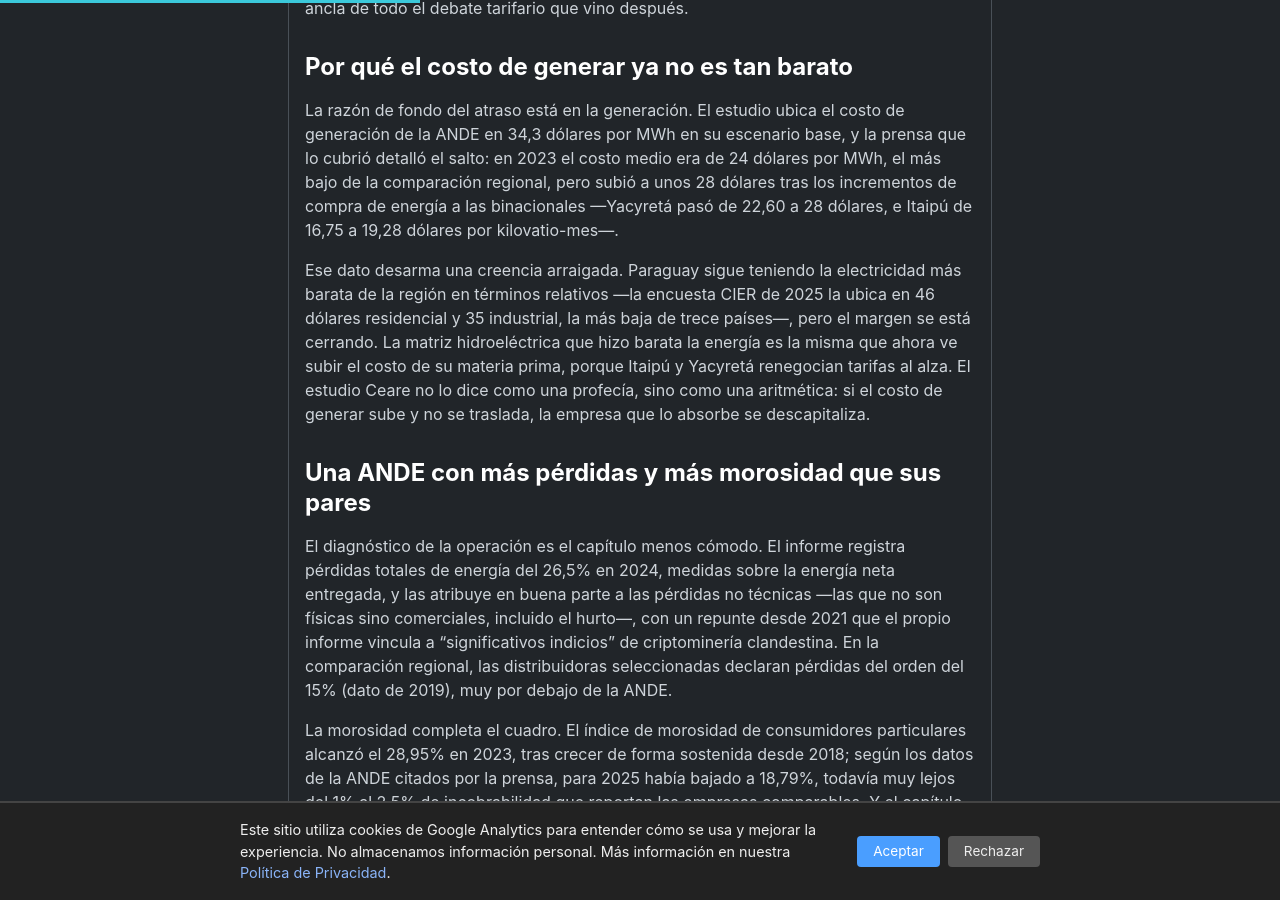
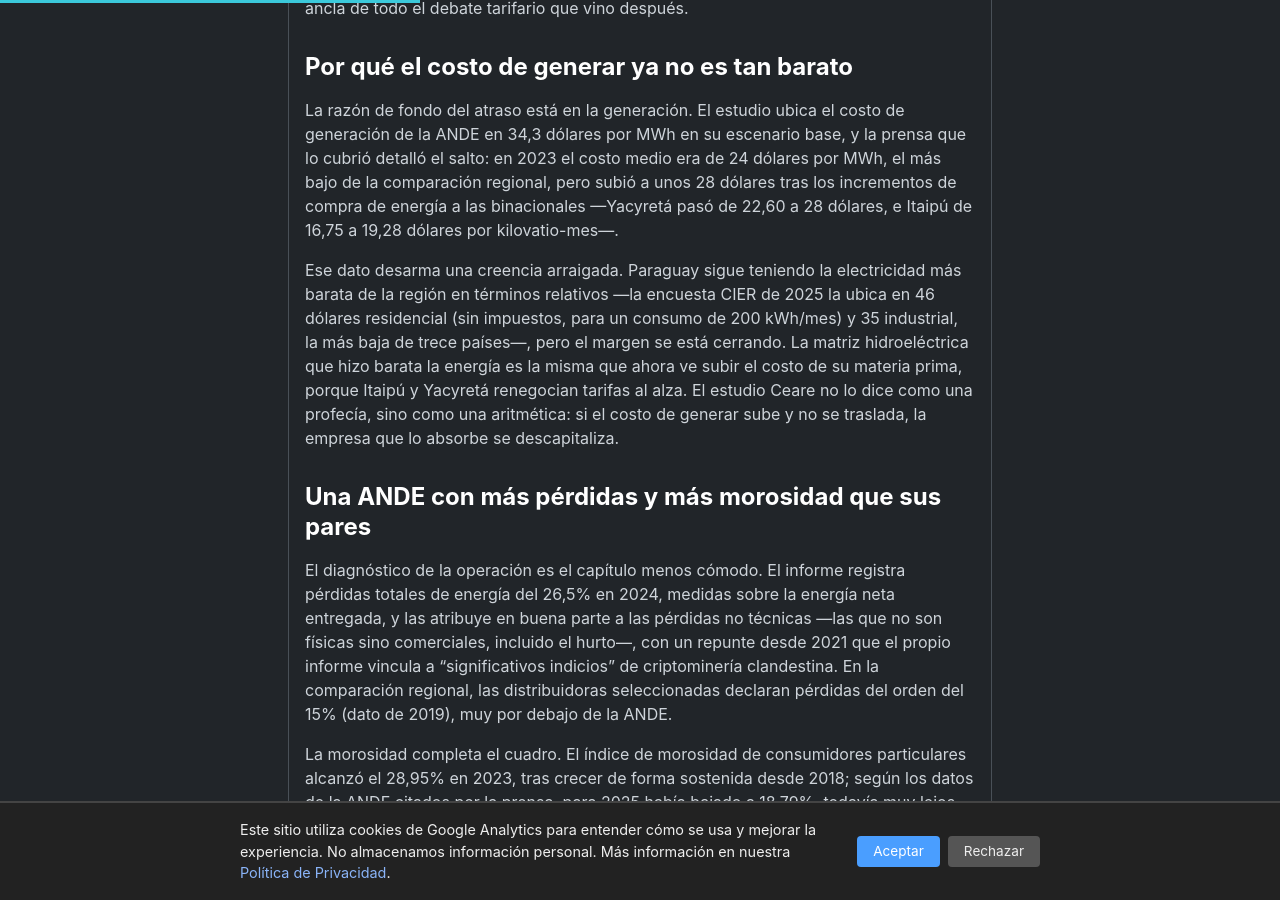
Before and after one commit to miravosqueinteresante/muchotexto.net, a Jekyll site: the page built from _posts/2026-08-20-estudio-ceare-tarifa-paraguay.md, in a window 1280 px wide and 900 px high, scrolled down 1438 px. Built offline with Jekyll 4.4.1, drawn with Linux system fonts in a browser that asks for light colours.

Commit message:
Minor fixes: gitignore .opencode/skills, AGENTS.md score, Ceare CIER aclaración

```diff
--- a/_posts/2026-08-20-estudio-ceare-tarifa-paraguay.md
+++ b/_posts/2026-08-20-estudio-ceare-tarifa-paraguay.md
@@ -27,7 +27,7 @@ La proyección es concreta. Partiendo de una tarifa media de 49,2 dólares por M
 
 La razón de fondo del atraso está en la generación. El estudio ubica el costo de generación de la ANDE en 34,3 dólares por MWh en su escenario base, y la prensa que lo cubrió detalló el salto: en 2023 el costo medio era de 24 dólares por MWh, el más bajo de la comparación regional, pero subió a unos 28 dólares tras los incrementos de compra de energía a las binacionales —Yacyretá pasó de 22,60 a 28 dólares, e Itaipú de 16,75 a 19,28 dólares por kilovatio-mes—.
 
-Ese dato desarma una creencia arraigada. Paraguay sigue teniendo la electricidad más barata de la región en términos relativos —la encuesta CIER de 2025 la ubica en 46 dólares residencial y 35 industrial, la más baja de trece países—, pero el margen se está cerrando. La matriz hidroeléctrica que hizo barata la energía es la misma que ahora ve subir el costo de su materia prima, porque Itaipú y Yacyretá renegocian tarifas al alza. El estudio Ceare no lo dice como una profecía, sino como una aritmética: si el costo de generar sube y no se traslada, la empresa que lo absorbe se descapitaliza.
+Ese dato desarma una creencia arraigada. Paraguay sigue teniendo la electricidad más barata de la región en términos relativos —la encuesta CIER de 2025 la ubica en 46 dólares residencial (sin impuestos, para un consumo de 200 kWh/mes) y 35 industrial, la más baja de trece países—, pero el margen se está cerrando. La matriz hidroeléctrica que hizo barata la energía es la misma que ahora ve subir el costo de su materia prima, porque Itaipú y Yacyretá renegocian tarifas al alza. El estudio Ceare no lo dice como una profecía, sino como una aritmética: si el costo de generar sube y no se traslada, la empresa que lo absorbe se descapitaliza.
 
 ## Una ANDE con más pérdidas y más morosidad que sus pares
 
```
Also changed, not shown: AGENTS.md (+1 -1 lines), 1 other file.
